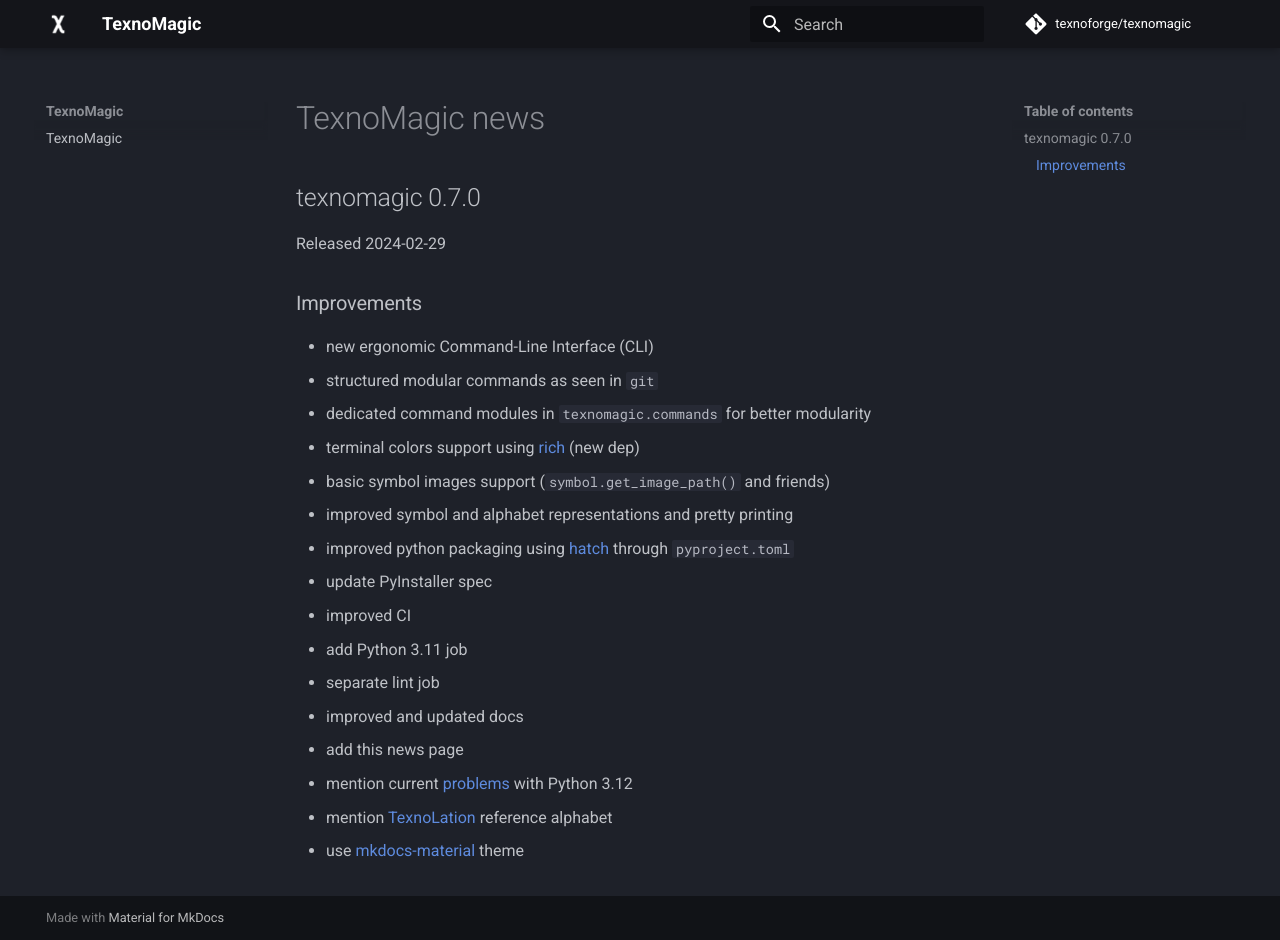
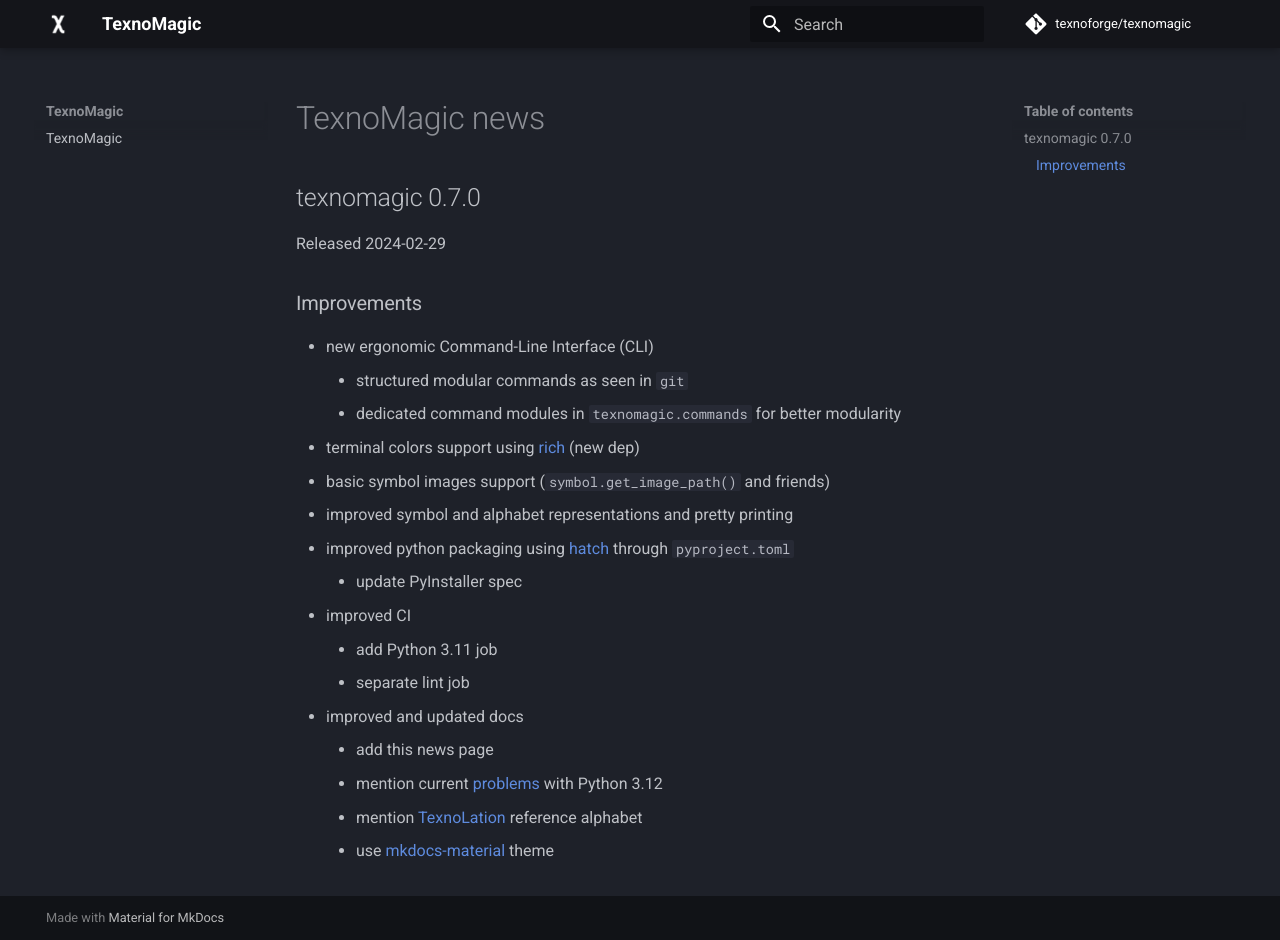
Before and after one commit to texnoforge/texnomagic, an MkDocs documentation site: the page built from docs/news.md, in a window 1280 px wide and 940 px high. Built offline with MkDocs 1.6.1 and Material for MkDocs 9.7.7, drawn with Linux system fonts in a browser that asks for light colours; comment, search, counter and statistics services are not loaded.

Commit message:
news: fix sub-lists formatting

```diff
--- a/docs/news.md
+++ b/docs/news.md
@@ -6,20 +6,20 @@
 
 ### Improvements
 
-* new ergonomic Command-Line Interface (CLI)
-  * structured modular commands as seen in `git`
-  * dedicated command modules in `texnomagic.commands` for better modularity
-* terminal colors support using [rich](https://github.com/Textualize/rich) (new dep)
-* basic symbol images support (`symbol.get_image_path()` and friends)
-* improved symbol and alphabet representations and pretty printing
-* improved python packaging using [hatch](https://hatch.pypa.io/) through `pyproject.toml`
-  * update PyInstaller spec
-* improved CI
-  * add Python 3.11 job
-  * separate lint job
-* improved and updated docs
-  * add this news page
-  * mention current [problems](https://github.com/explodinglabs/jsonrpcserver/issues/273)
-    with Python 3.12
-  * mention [TexnoLation](https://github.com/texnoforge/texnolatin) reference alphabet
-  * use [mkdocs-material](https://squidfunk.github.io/mkdocs-material/) theme
+- new ergonomic Command-Line Interface (CLI)
+    - structured modular commands as seen in `git`
+    - dedicated command modules in `texnomagic.commands` for better modularity
+- terminal colors support using [rich](https://github.com/Textualize/rich) (new dep)
+- basic symbol images support (`symbol.get_image_path()` and friends)
+- improved symbol and alphabet representations and pretty printing
+- improved python packaging using [hatch](https://hatch.pypa.io/) through `pyproject.toml`
+    - update PyInstaller spec
+- improved CI
+    - add Python 3.11 job
+    - separate lint job
+- improved and updated docs
+    - add this news page
+    - mention current [problems](https://github.com/explodinglabs/jsonrpcserver/issues/273)
+      with Python 3.12
+    - mention [TexnoLation](https://github.com/texnoforge/texnolatin) reference alphabet
+    - use [mkdocs-material](https://squidfunk.github.io/mkdocs-material/) theme
```
